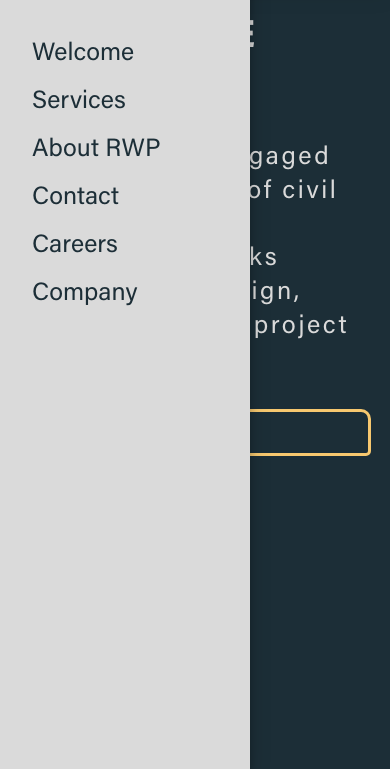
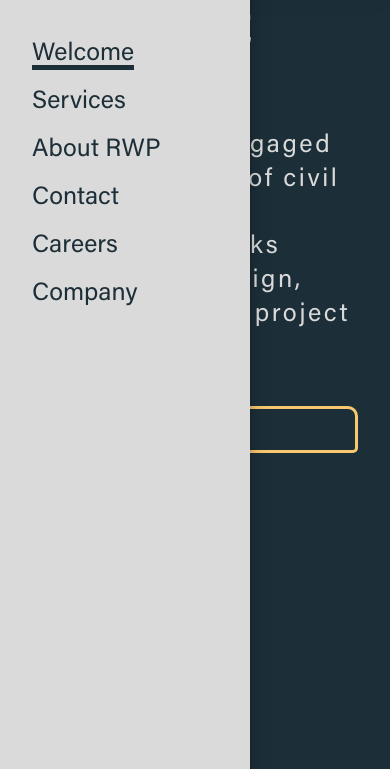
Before and after one commit to ed-the-dev/rwp-online, a plain HTML site: page Website/home.html in a window 390 px wide. Both pictures are taken after a click on the picture 30 px from the left and 30 px from the top of the page. Shown: the part 75-844 px from the top of the page. Drawn offline with Linux system fonts and the light colour scheme.

Commit message:
0.1.18
Mobile margins done. 2 column view added. SideNav animated properly.

```diff
--- a/Website/home.html
+++ b/Website/home.html
@@ -22,7 +22,7 @@
           <img href="javascript:void(0)" src="images/x_button.svg" alt="x Button" class = "x-button" onclick="closeNav()">
 
           <div class="navoption">
-            <a href="#welcome" onclick="closeNav()" id="snwelcome">Welcome</a>
+            <a href="#welcome" onclick="closeNav()" id="snwelcome" class="current" >Welcome</a>
           </div>
 
           <div class="navoption">
@@ -93,6 +93,7 @@
 
           <p class="show-on-scroll middle">
           Our services include the following:</p>
+          <div class="grid">
             <ul class="show-on-scroll bottom">
               <li>Civil</li>
               <li>Structural</li>
@@ -101,6 +102,8 @@
               <li>Roads</li>
               <li>Drainage</li>
             </ul>
+          </div>
+
 
         </div>
       </section>
--- a/Website/scripts.js
+++ b/Website/scripts.js
@@ -198,11 +198,17 @@ function scrolling() {
 
 
 function openNav() {
-  document.getElementById("mySidenav").style.width = "250px";}
+  // document.getElementById("mySidenav").style.width = "250px";
+  document.getElementById("mySidenav").classList.add("show")
+  document.getElementById("withmap").classList.remove("show")
+}
 
 /* Set the width of the side navigation to 0 */
 function closeNav() {
-  document.getElementById("mySidenav").style.width = "0";}
+  // document.getElementById("mySidenav").style.width = "0";
+  document.getElementById("mySidenav").classList.remove("show")
+
+}
 
 
 function indexOfMax(arr) {
--- a/Website/styles.css
+++ b/Website/styles.css
@@ -65,8 +65,7 @@ a{
 h1{
   color: #1c2e37;
   font-family: 'AcuminProBold';
-
-  margin: 3vh;
+  padding: 20px 0;
   font-size: 10vw;
 	font-style: normal;
 	font-variant: normal;
@@ -85,7 +84,7 @@ h1{
 p{
   color: #1c2e37;
   font-family: 'AcuminPro';
-  margin: 2.5vh;
+  padding: 20px 0;
   font-size: 3vh;
 	letter-spacing: 2.5px;
 	line-height: 4vh;
@@ -95,7 +94,6 @@ p{
 address{
   color: #1c2e37;
   font-family: 'AcuminPro';
-  margin: 2.5vh;
   font-size: 3vh;
 	letter-spacing: 2.5px;
 	line-height: 4vh;
@@ -106,7 +104,7 @@ li{
   list-style-type: none;
   color: #1c2e37;
   font-family: 'AcuminPro';
-  margin: 2.5vh;
+  /* margin: 2.5vh; */
   font-size: 3vh;
 	letter-spacing: 2.5px;
 	line-height: 4vh;
@@ -116,7 +114,17 @@ li{
   padding: 5px 2px 2px 5px;
   border-radius: 5px 10px 5px;
   border: 3px solid #f7c86f;
-  margin: 10px;
+  margin: 20px 0;
+}
+
+.grid > ul{
+  display: grid;
+  grid-template-columns: repeat(auto-fit, minmax(120px, 1fr));
+  grid-gap: 16px;
+}
+
+.grid > ul > li{
+  margin: 0;
 }
 
 button{
@@ -131,8 +139,9 @@ button{
   padding: 5px 2px 2px 5px;
   border-radius: 5px 10px 5px;
   border: 3px solid #f7c86f;
-  margin: 10px;
   background-color: inherit;
+  margin: 20px 0;
+
 }
 
 .blue-background li{
@@ -158,7 +167,7 @@ button{
 /* The side navigation menu */
 .sidenav {
  height: 100%; /* 100% Full-height */
- width: 0; /* 0 width - change this with JavaScript */
+ width: 250px;
  position: fixed; /* Stay in place */
  z-index: 2; /* Stay on top */
  top: 0; /* Stay at the top */
@@ -168,6 +177,20 @@ button{
  padding-top: 0px; /* Place content 0px from the top -- needed to make the animation work */
  transition: 0.5s; /* 0.5 second transition effect to slide in the sidenav */
  box-shadow: 0 4px 8px 0 rgba(0, 0, 0, 0.2), 0 6px 20px 0 rgba(0, 0, 0, 0.19);
+}
+
+.sidenav.show{
+  transition: 0.5s;
+  transition-timing-function: ease-out;
+  transform: translate(0);
+  will-change: transform;
+}
+
+.sidenav{
+  transform: translate(-100%);
+  transition-timing-function: ease-in;
+  transition: 0.5s;
+  will-change: transform;
 }
 
 /* The navigation menu links */
@@ -275,7 +298,7 @@ button{
   justify-content: center;
   max-width: 600px;
   max-height: inherit;
-  width: 95%;
+  width: calc(100% - 64px);
   margin-top: 0vh; /* this property will have to change within the media rules
                         scaling on other devices */
 }
```
Lines whose indentation alone changed are shown as unchanged.
